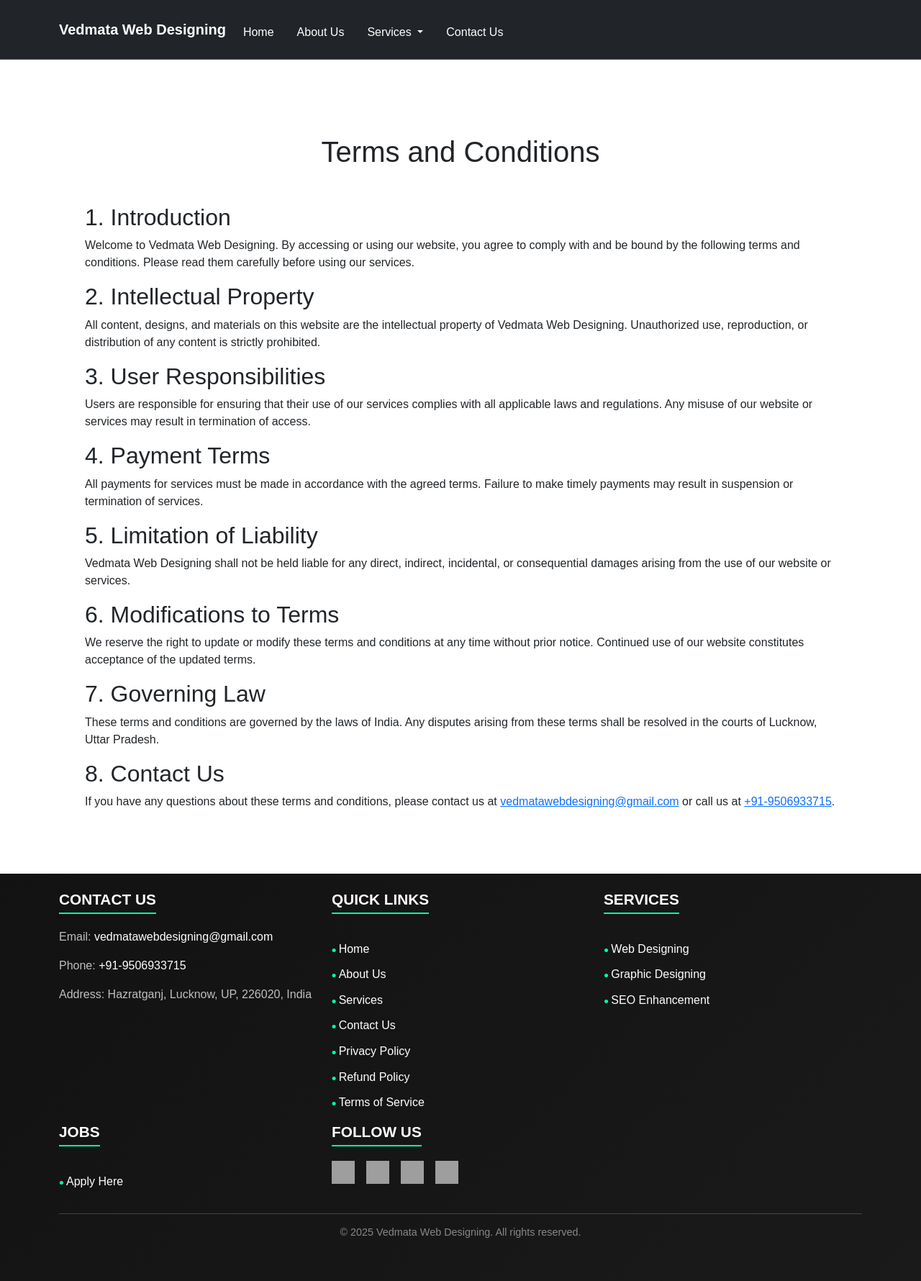
After one commit to divy-mohan/vedmata_web_designing, a Django app: page /terms/ in a window 1280 px wide. The commit adds this page. Shown: the whole page at 72% size. Run offline with Django 5.2, Linux system fonts and the light colour scheme; grey boxes are pictures that could not be loaded.

Commit message:
added terms and refunds

```diff
--- a/home/urls.py
+++ b/home/urls.py
@@ -3,8 +3,9 @@ from . import views
 
 urlpatterns = [
     path('', views.home, name='home'),  # Home page URL pattern
-    path('contact', views.contact_view, name='contact'),  # Home page URL pattern
-    path('careers', views.career_view, name='careers'),  # Home page URL pattern
-    path("thank_you/", views.thank_you_view, name="thank_you"),
-    # other URL patterns for your app
+    path('contact', views.contact_view, name='contact'),  # Contact page URL pattern
+    path('careers', views.career_view, name='careers'),  # Careers page URL pattern
+    path("thank_you/", views.thank_you_view, name="thank_you"),  # Thank you page URL pattern
+    path('terms/', views.terms_view, name='terms'),  # Terms and Conditions page URL pattern
+    path('refund/', views.refund_view, name='refund'),  # Refund Policy page URL pattern
 ]
--- a/home/views.py
+++ b/home/views.py
@@ -24,6 +24,13 @@ def contact_view(request):
 def thank_you_view(request):
     return render(request, "home/thank_you.html")
 
+# Terms and Conditions Page View
+def terms_view(request):
+    return render(request, "home/terms.html")
+
+# Refund Policy Page View
+def refund_view(request):
+    return render(request, "home/refund.html")
 
 from .forms import CareerApplicationForm  # CareerApplicationForm import किया
 
--- /dev/null
+++ b/static/css/terms.css
@@ -0,0 +1,33 @@
+/* General styling for unordered lists */
+ul {
+    list-style-type: disc; /* Default bullet points */
+    margin: 1rem 0; /* Add spacing around the list */
+    padding-left: 2rem; /* Indent the list items */
+    color: var(--text-color-dark); /* Use the theme's text color */
+    font-size: 1rem; /* Adjust font size */
+    line-height: 1.6; /* Improve readability */
+}
+
+/* Styling for list items */
+ul li {
+    margin-bottom: 0.5rem; /* Add spacing between list items */
+}
+
+/* Nested unordered lists */
+ul ul {
+    list-style-type: circle; /* Change bullet style for nested lists */
+    margin-top: 0.5rem; /* Add spacing above nested lists */
+    padding-left: 1.5rem; /* Indent nested lists further */
+}
+
+/* Links inside list items */
+ul li a {
+    color: var(--secondary-color); /* Use the theme's accent color */
+    text-decoration: none; /* Remove underline */
+    transition: var(--transition); /* Smooth hover effect */
+}
+
+ul li a:hover {
+    text-decoration: underline; /* Add underline on hover */
+    color: var(--primary-color); /* Change color on hover */
+}
--- a/templates/base.html
+++ b/templates/base.html
@@ -142,6 +142,7 @@
                     <li><a class="text-white" href="/services">Services</a></li>
                     <li><a class="text-white" href="/contact">Contact Us</a></li>
                     <li><a class="text-white" href="/privacy-policy">Privacy Policy</a></li>
+                    <li><a class="text-white" href="/refund">Refund Policy</a></li>
                     <li><a class="text-white" href="/terms">Terms of Service</a></li>
                 </ul>
             </div>
--- /dev/null
+++ b/templates/home/terms.html
@@ -0,0 +1,39 @@
+{% extends 'base.html' %}
+{% load static %}
+
+{% block css %}
+<link rel="stylesheet" href="{% static 'css/terms.css' %}">
+{% endblock %}
+
+{% block title %}Terms and Conditions{% endblock %}
+
+{% block c1 %}
+<section class="container my-5">
+    <h1 class="text-center mb-4">Terms and Conditions</h1>
+    <div class="backdrop-blur p-4">
+        <h2>1. Introduction</h2>
+        <p>Welcome to Vedmata Web Designing. By accessing or using our website, you agree to comply with and be bound by the following terms and conditions. Please read them carefully before using our services.</p>
+
+        <h2>2. Intellectual Property</h2>
+        <p>All content, designs, and materials on this website are the intellectual property of Vedmata Web Designing. Unauthorized use, reproduction, or distribution of any content is strictly prohibited.</p>
+
+        <h2>3. User Responsibilities</h2>
+        <p>Users are responsible for ensuring that their use of our services complies with all applicable laws and regulations. Any misuse of our website or services may result in termination of access.</p>
+
+        <h2>4. Payment Terms</h2>
+        <p>All payments for services must be made in accordance with the agreed terms. Failure to make timely payments may result in suspension or termination of services.</p>
+
+        <h2>5. Limitation of Liability</h2>
+        <p>Vedmata Web Designing shall not be held liable for any direct, indirect, incidental, or consequential damages arising from the use of our website or services.</p>
+
+        <h2>6. Modifications to Terms</h2>
+        <p>We reserve the right to update or modify these terms and conditions at any time without prior notice. Continued use of our website constitutes acceptance of the updated terms.</p>
+
+        <h2>7. Governing Law</h2>
+        <p>These terms and conditions are governed by the laws of India. Any disputes arising from these terms shall be resolved in the courts of Lucknow, Uttar Pradesh.</p>
+
+        <h2>8. Contact Us</h2>
+        <p>If you have any questions about these terms and conditions, please contact us at <a href="mailto:vedmatawebdesigning@gmail.com">vedmatawebdesigning@gmail.com</a> or call us at <a href="tel:+91-9506933715">+91-9506933715</a>.</p>
+    </div>
+</section>
+{% endblock %}
```
Also changed, not shown: static/css/refund.css (added, +40 -0 lines), templates/home/refund.html (added, +34 -0 lines).
